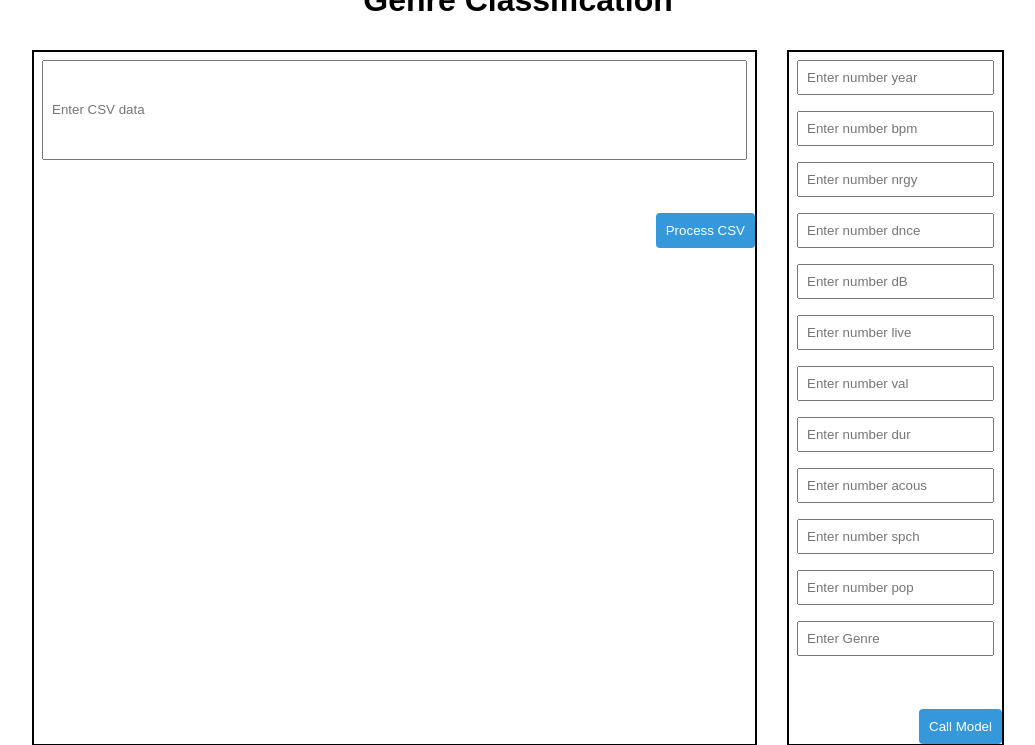
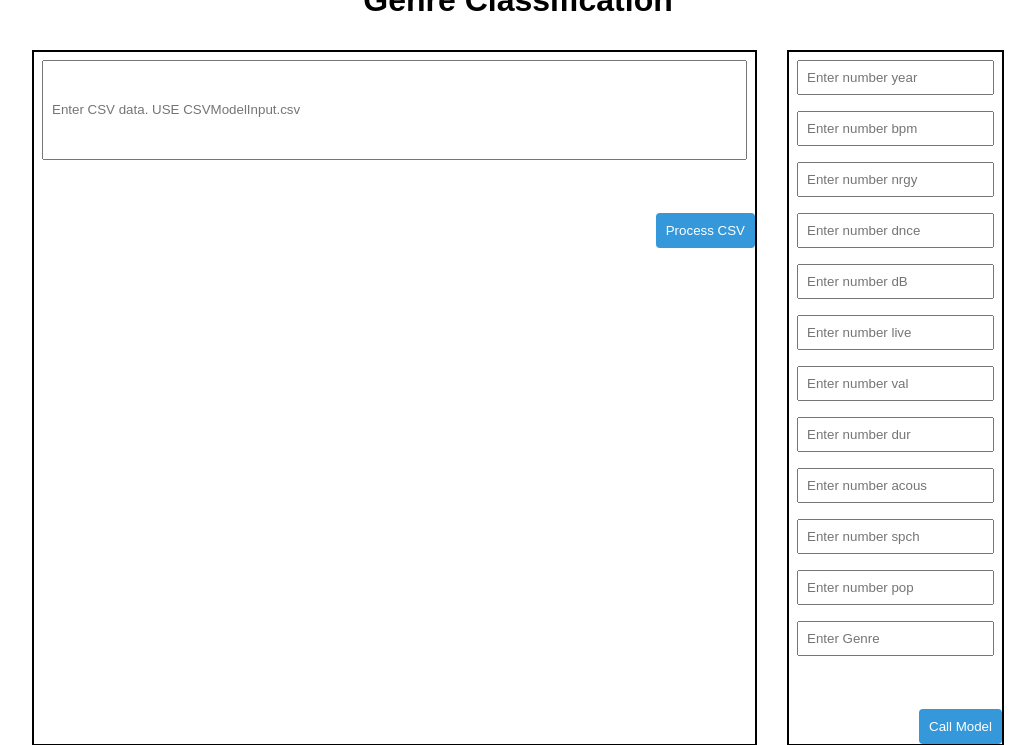
Before and after one commit to aFishboy/ECS171GroupProject, a Flask app: page / in a window 1280 px wide. Shown: the top 745 px of the page, without its empty margins (122-1157 px from the left). Run offline with Flask 3, Linux system fonts and the light colour scheme; parts of the project's set-up code (start-up, migrations or seed data) failed here and were passed over.

Commit message:
adding guidance

```diff
--- a/templates/index.html
+++ b/templates/index.html
@@ -13,7 +13,7 @@
 		<div class="flex-parent-element">
 			<div class="flex-child-element left">
 				<!-- Textarea for entering CSV -->
-				<input type="text" id="csvInput" placeholder="Enter CSV data"><br>
+				<input type="text" id="csvInput" placeholder="Enter CSV data. USE CSVModelInput.csv"><br>
 
 				<div class="container">
 					<div class="btn-holder">
```
